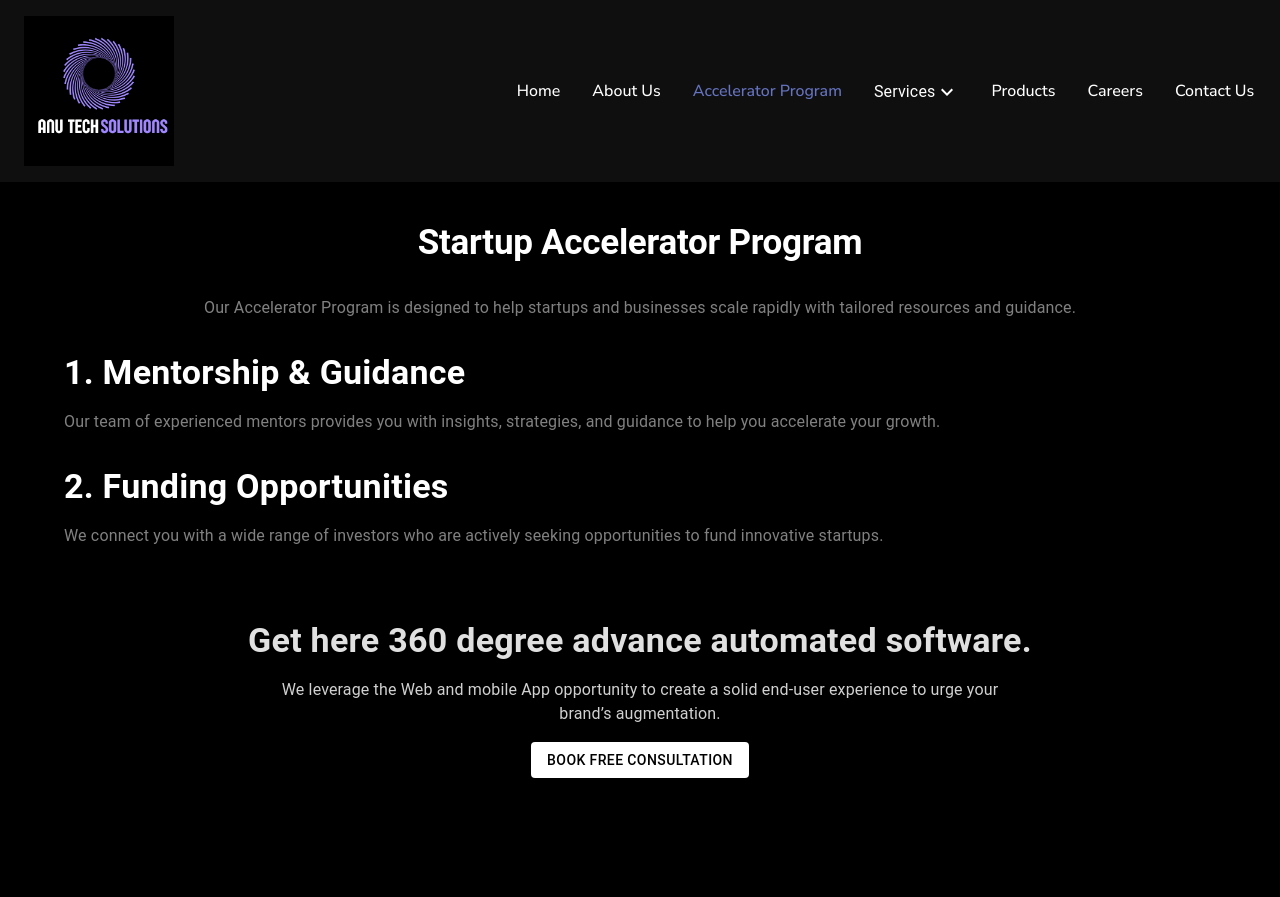
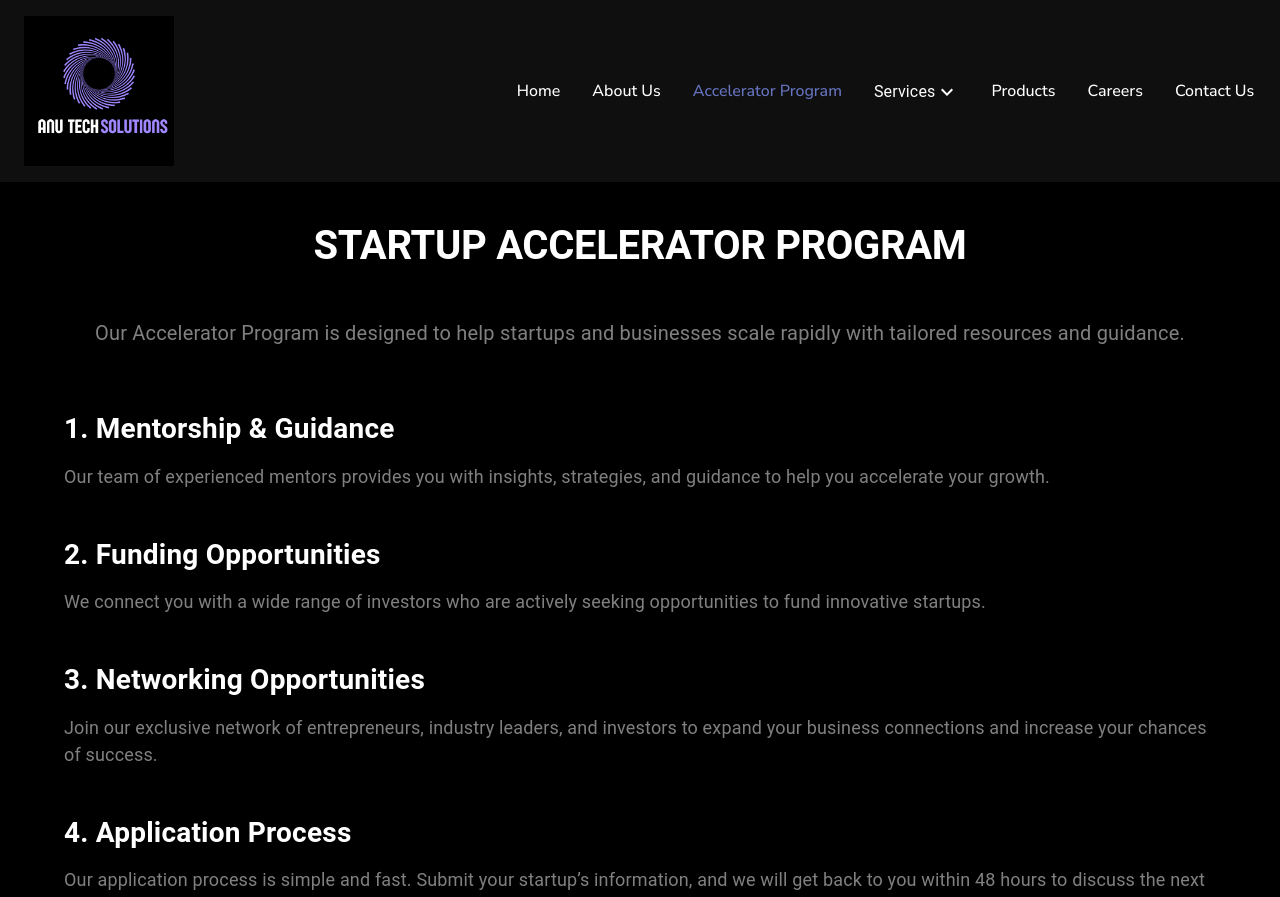
Before and after one commit to SkoolSaver/anuTechFronted, a Next.js app: page /acclerator-program in a window 1280 px wide. Shown: the top 897 px of the page. Built offline with nearby package versions, Linux system fonts and the light colour scheme.

Commit message:
Updating AccletatorProgram.jsx

```diff
--- a/app/sections/acclerator-program/AccleratorProgram.jsx
+++ b/app/sections/acclerator-program/AccleratorProgram.jsx
@@ -1,6 +1,6 @@
 import React from "react";
 import { Container, Typography, Box } from "@mui/material";
-import { popins } from "@/app/google-fonts/fonts"; // Assuming you are using this font
+import { popins } from "@/app/google-fonts/fonts";
 
 const AccleratorProgram = () => {
   return (
@@ -8,46 +8,123 @@ const AccleratorProgram = () => {
       {/* Page Title */}
       <Typography
         variant="h2"
-        fontSize={35}
-        fontWeight={600}
+        fontSize={40}
+        fontWeight={700}
         textAlign="center"
         className={popins.className}
-        sx={{ mb: 4, color: "white" }}
+        sx={{ mb: 6, color: "white", textTransform: "uppercase" }}
       >
         Startup Accelerator Program
       </Typography>
 
-      {/* Introduction Section */}
+      {/* Introduction */}
       <Typography
         variant="body1"
-        sx={{ mb: 4, textAlign: "center", color: "gray" }}
+        sx={{ mb: 8, textAlign: "center", color: "gray", fontSize: 20 }}
       >
-        Our Accelerator Program is designed to help startups and businesses scale rapidly with tailored resources and guidance.
+        Our Accelerator Program is designed to help startups and businesses
+        scale rapidly with tailored resources and guidance.
       </Typography>
 
-      {/* Sections for the Program */}
+      {/* Program Details with Hover Effects */}
       <Box>
-        {/* Example Section 1 */}
-        <Box sx={{ mb: 4 }}>
-          <Typography variant="h4" fontWeight={600} color="white">
+        {/* Mentorship Section */}
+        <Box
+          sx={{
+            mb: 6,
+            transition: "transform 0.3s, color 0.3s",
+            "&:hover": {
+              transform: "scale(1.05)",
+              color: "#67c3f3",
+            },
+          }}
+        >
+          <Typography
+            variant="h4"
+            fontWeight={600}
+            sx={{ color: "white", fontSize: 28 }}
+          >
             1. Mentorship & Guidance
           </Typography>
-          <Typography variant="body1" color="gray" sx={{ mt: 2 }}>
-            Our team of experienced mentors provides you with insights, strategies, and guidance to help you accelerate your growth.
+          <Typography variant="body1" sx={{ color: "gray", mt: 2, fontSize: 18 }}>
+            Our team of experienced mentors provides you with insights,
+            strategies, and guidance to help you accelerate your growth.
           </Typography>
         </Box>
 
-        {/* Example Section 2 */}
-        <Box sx={{ mb: 4 }}>
-          <Typography variant="h4" fontWeight={600} color="white">
+        {/* Funding Opportunities Section */}
+        <Box
+          sx={{
+            mb: 6,
+            transition: "transform 0.3s, color 0.3s",
+            "&:hover": {
+              transform: "scale(1.05)",
+              color: "#67c3f3",
+            },
+          }}
+        >
+          <Typography
+            variant="h4"
+            fontWeight={600}
+            sx={{ color: "white", fontSize: 28 }}
+          >
             2. Funding Opportunities
           </Typography>
-          <Typography variant="body1" color="gray" sx={{ mt: 2 }}>
-            We connect you with a wide range of investors who are actively seeking opportunities to fund innovative startups.
+          <Typography variant="body1" sx={{ color: "gray", mt: 2, fontSize: 18 }}>
+            We connect you with a wide range of investors who are actively
+            seeking opportunities to fund innovative startups.
           </Typography>
         </Box>
 
-        {/* Add more sections or details about the Accelerator Program as needed */}
+        {/* More Details - Add more sections if needed */}
+        <Box
+          sx={{
+            mb: 6,
+            transition: "transform 0.3s, color 0.3s",
+            "&:hover": {
+              transform: "scale(1.05)",
+              color: "#67c3f3",
+            },
+          }}
+        >
+          <Typography
+            variant="h4"
+            fontWeight={600}
+            sx={{ color: "white", fontSize: 28 }}
+          >
+            3. Networking Opportunities
+          </Typography>
+          <Typography variant="body1" sx={{ color: "gray", mt: 2, fontSize: 18 }}>
+            Join our exclusive network of entrepreneurs, industry leaders, and
+            investors to expand your business connections and increase your
+            chances of success.
+          </Typography>
+        </Box>
+
+        {/* Application Process Section */}
+        <Box
+          sx={{
+            mb: 6,
+            transition: "transform 0.3s, color 0.3s",
+            "&:hover": {
+              transform: "scale(1.05)",
+              color: "#67c3f3",
+            },
+          }}
+        >
+          <Typography
+            variant="h4"
+            fontWeight={600}
+            sx={{ color: "white", fontSize: 28 }}
+          >
+            4. Application Process
+          </Typography>
+          <Typography variant="body1" sx={{ color: "gray", mt: 2, fontSize: 18 }}>
+            Our application process is simple and fast. Submit your startup’s
+            information, and we will get back to you within 48 hours to discuss
+            the next steps.
+          </Typography>
+        </Box>
       </Box>
     </Container>
   );
```
